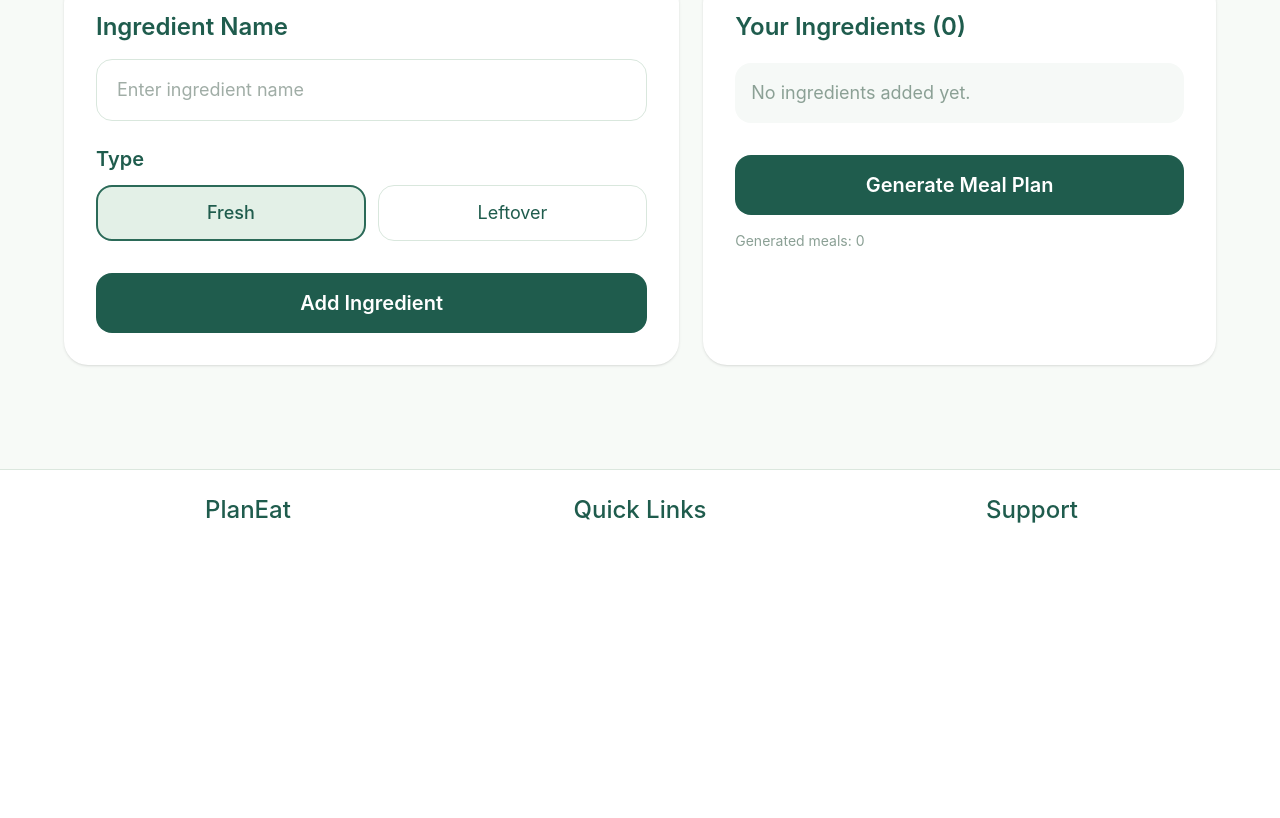
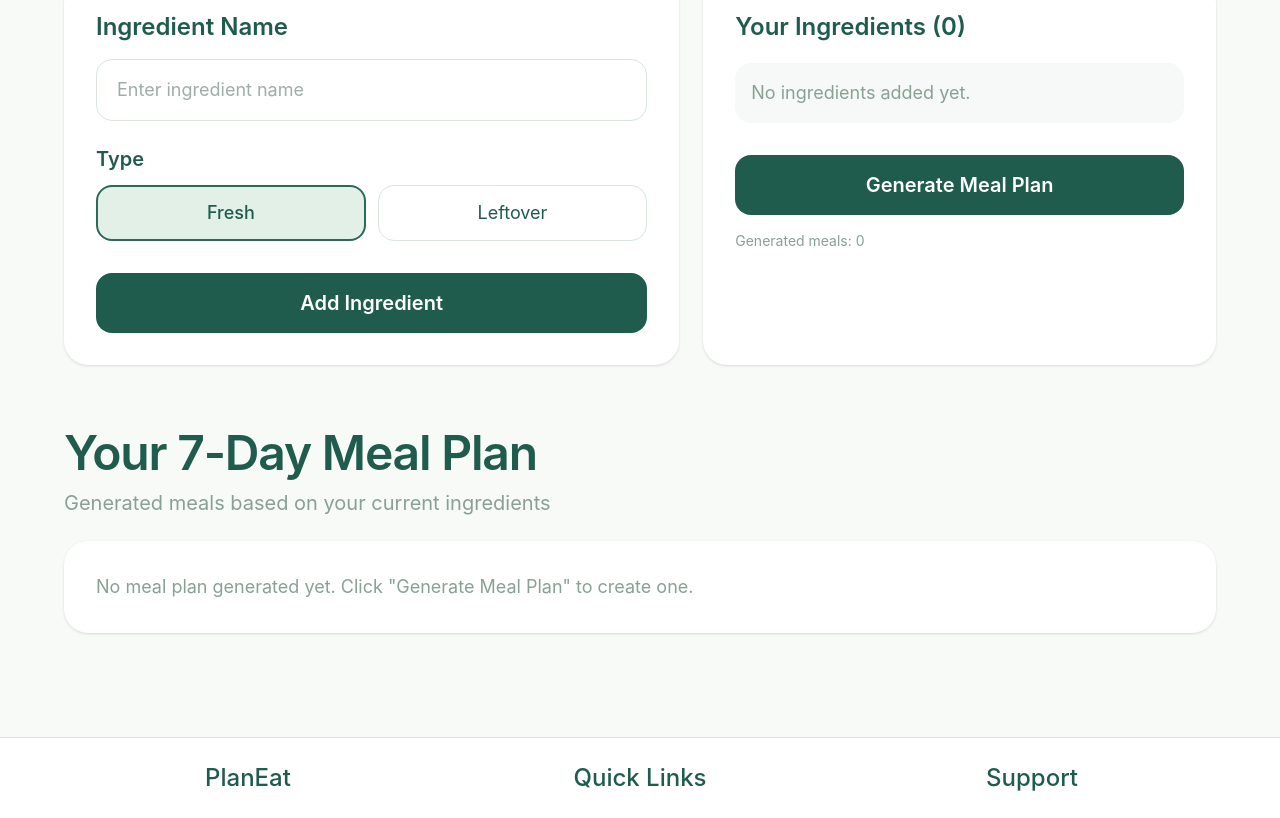
Before and after one commit to TatevikTadevosyan86/PlanEat, a React app in the folder frontend/: page / in a window 1280 px wide. Shown: the part 1010-1828 px from the top of the page. Before the commit the page ends 1560 px from the top, so only its background shows below. Built offline with nearby package versions, Linux system fonts and the light colour scheme; the HTML template or start-up script is replaced by a standard one.

Commit message:
Render generated meal plan on home page

```diff
--- a/frontend/src/pages/Home.jsx
+++ b/frontend/src/pages/Home.jsx
@@ -192,6 +192,38 @@ function Home() {
 
               </article>
             </section>
+            <section className="mt-16">
+  <h2 className="text-5xl font-semibold tracking-tight text-[#1f5c4d]">
+    Your 7-Day Meal Plan
+  </h2>
+  <p className="mt-3 text-xl text-[#8ba095]">
+    Generated meals based on your current ingredients
+  </p>
+  {mealPlan.length===0 ?(
+    <div className="mt-6 rounded-3xl bg-white p-8 shadow-sm">
+      <p className="text-lg text-[#8ba095]">
+        No meal plan generated yet. Click "Generate Meal Plan" to create one.
+      </p>
+    </div>
+  ):(
+     <div className="mt-6 grid gap-6 md:grid-cols-2 xl:grid-cols-3">
+      {mealPlan.map((meal) =>(
+        <div key={meal.id} className="rounded-3xl bg-white p-6 shadow-sm">
+           <h3 className="text-2xl font-semibold text-[#1f5c4d]">
+            {meal.name}
+           </h3>
+           <p className="mt-2 text-lg text-[#8ba095]">
+             Main ingredient:{meal.mainIngredient}
+           </p>
+            <p className="mt-2 text-lg text-[#8ba095]">
+              Uses leftovers:{meal.leftover ? 'Yes' : 'No'}
+            </p>
+            </div>
+      ))}
+     </div>
+  )}
+</section>
+
           </div>
         </main>
 
```
